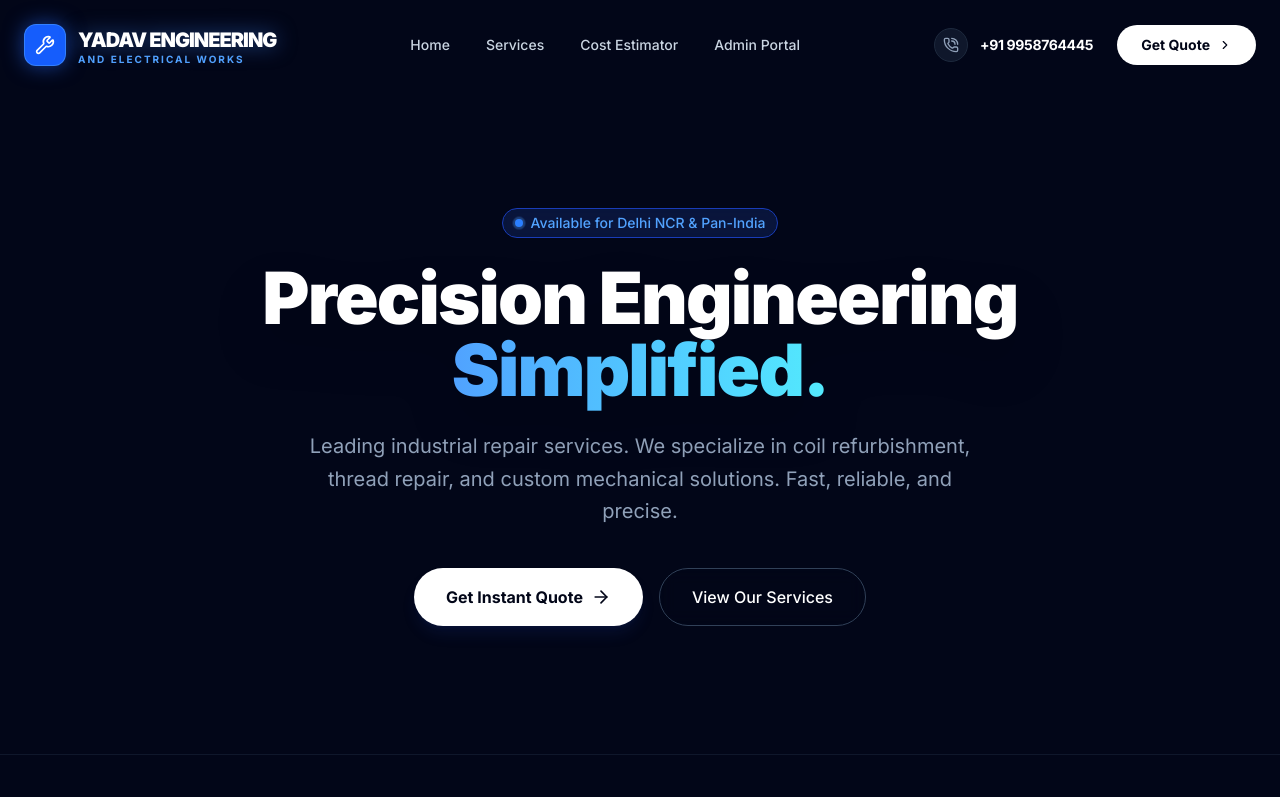
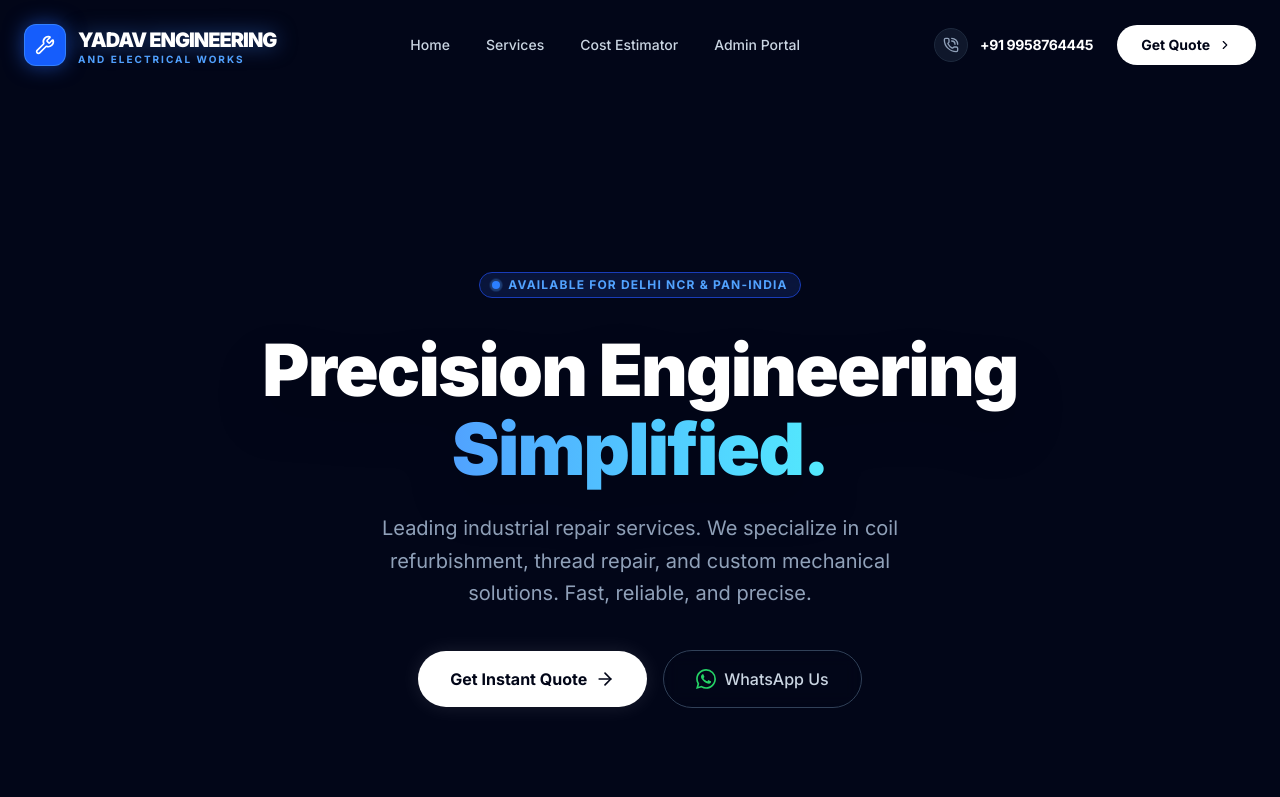
Before and after one commit to Abhishekyaddv/Yadav-Engg-And-Electrical-works, a Next.js app in the folder frontend/: page / in a window 1280 px wide. Shown: the top 797 px of the page. Built offline with nearby package versions, Linux system fonts and the light colour scheme.

Commit message:
ADDED WHATSAPP US BUTTON AT HERO SECTION

```diff
--- a/frontend/components/CoilCalculator.jsx
+++ b/frontend/components/CoilCalculator.jsx
@@ -78,7 +78,7 @@
         {/* LEFT COLUMN */}
         <div className="p-8 space-y-8 bg-neutral-900">
 
-          {/* TOGGLE: Industrial Orange Active State */}
+          {/* TOGGLE */}
           <div>
             <label className="text-xs font-bold text-neutral-500 uppercase tracking-widest mb-3 block">Component Condition</label>
             <div className="grid grid-cols-2 gap-4 p-1 bg-neutral-800 rounded-xl border border-neutral-700">
@@ -88,7 +88,7 @@
                   onClick={() => setFormData({...formData, coilType: type})}
                   className={`py-3 rounded-lg text-sm font-bold transition-all ${
                     formData.coilType === type
-                    ? 'bg-orange-600 text-white shadow-lg shadow-orange-900/40' // Orange Active
+                    ? 'bg-orange-600 text-white shadow-lg shadow-orange-900/40'
                     : 'text-neutral-400 hover:text-white hover:bg-neutral-700'
                   }`}
                 >
@@ -143,7 +143,7 @@
             )}
           </div>
 
-          {/* INPUT: Quantity */}
+          {/* INPUT: Quantity (Restricted to 1000) */}
           <div>
             <label className="text-xs font-bold text-neutral-500 uppercase tracking-widest mb-3 block">Quantity (Holes)</label>
             <div className="relative group">
@@ -154,8 +154,21 @@
                   value={formData.numHoles}
                   onChange={(e) => {
                     const val = e.target.value;
-                    // Properly handle empty string to allow backspacing
-                    setFormData({ ...formData, numHoles: val === "" ? "" : Number(val) });
+
+                    // 1. Handle empty input (allow user to clear field)
+                    if (val === "") {
+                      setFormData({ ...formData, numHoles: "" });
+                      return;
+                    }
+
+                    // 2. Parse number
+                    let num = parseInt(val, 10);
+
+                    // 3. Enforce Max Limit (1000)
+                    if (num > 1000) num = 1000;
+
+                    // 4. Update State
+                    setFormData({ ...formData, numHoles: num });
                   }}
                   className="w-full bg-neutral-800 border border-neutral-700 text-white p-4 rounded-xl outline-none focus:border-orange-500 focus:ring-1 focus:ring-orange-500 transition-all font-mono text-lg placeholder:text-neutral-600"
                   placeholder="0"
@@ -193,8 +206,8 @@
                           </div>
 
                           <div className="flex justify-between items-center py-3">
-                              {/* <span className="text-neutral-400 text-sm">Service & Labour</span>
-                              <span className="font-mono text-green-500 text-xs font-bold bg-green-500/10 px-2 py-1 rounded">INCLUDED</span> */}
+                              <span className="text-neutral-400 text-sm">Service & Labour</span>
+                              <span className="font-mono text-green-500 text-xs font-bold bg-green-500/10 px-2 py-1 rounded">INCLUDED</span>
                           </div>
                       </div>
                   </div>
@@ -233,7 +246,6 @@
                 onClick={openWhatsApp}
                 className="w-full bg-[#25D366] hover:bg-[#20b857] text-white p-4 rounded-xl font-bold flex items-center justify-center gap-3 transition-all shadow-lg hover:shadow-green-900/20 active:scale-95 group"
             >
-                {/* Simplified SVG Icon */}
                 <svg viewBox="0 0 24 24" width="24" height="24" fill="currentColor" className="transition-transform group-hover:scale-110">
                     <path d="M17.472 14.382c-.297-.149-1.758-.867-2.03-.967-.273-.099-.471-.148-.67.15-.197.297-.767.966-.94 1.164-.173.199-.347.223-.644.075-.297-.15-1.255-.463-2.39-1.475-.883-.788-1.48-1.761-1.653-2.059-.173-.297-.018-.458.13-.606.134-.133.298-.347.446-.52.149-.174.198-.298.298-.497.099-.198.05-.371-.025-.52-.075-.149-.669-1.612-.916-2.207-.242-.579-.487-.5-.669-.51-.173-.008-.371-.01-.57-.01-.198 0-.52.074-.792.372-.272.297-1.04 1.016-1.04 2.479 0 1.462 1.065 2.875 1.213 3.074.149.198 2.096 3.2 5.077 4.487.709.306 1.262.489 1.694.625.712.227 1.36.195 1.871.118.571-.085 1.758-.719 2.006-1.413.248-.694.248-1.289.173-1.413-.074-.124-.272-.198-.57-.347m-5.421 7.403h-.004a9.87 9.87 0 01-5.031-1.378l-.361-.214-3.741.982.998-3.648-.235-.374a9.86 9.86 0 01-1.51-5.26c.001-5.45 4.436-9.884 9.888-9.884 2.64 0 5.122 1.03 6.988 2.898a9.825 9.825 0 012.893 6.994c-.003 5.45-4.437 9.884-9.885 9.884m8.413-18.297A11.815 11.815 0 0012.05 0C5.495 0 .16 5.335.157 11.892c0 2.096.547 4.142 1.588 5.945L.057 24l6.305-1.654a11.882 11.882 0 005.683 1.448h.005c6.554 0 11.89-5.335 11.893-11.893a11.821 11.821 0 00-3.48-8.413z"/>
                 </svg>
--- a/frontend/src/app/page.tsx
+++ b/frontend/src/app/page.tsx
@@ -1,21 +1,30 @@
 import CoilCalculator from '../../components/CoilCalculator';
 import ClientCarousel from '../../components/ClientCarousel';
 import FounderSection from '../../components/FounderSection';
-import HeroBackground from '../../components/HeroBackground'; // <--- NEW IMPORT
+import HeroBackground from '../../components/HeroBackground';
 import { ArrowRight, CheckCircle2, MapPin } from 'lucide-react';
 
 export default function Home() {
   return (
     <main className="min-h-screen bg-slate-950 selection:bg-blue-500/30">
 
-      {/* 1. HERO SECTION */}
-      <section className="relative pt-32 pb-32 overflow-hidden">
+      {/* 1. HERO SECTION (Updated for Mobile Alignment & Glow) */}
+      <section className="relative pt-32 pb-20 lg:pt-48 lg:pb-32 overflow-hidden">
 
-        {/* <--- ADD THE BACKGROUND HERE ---> */}
+        {/* <--- BACKGROUND COMPONENTS ---> */}
         <HeroBackground />
 
-        <div className="max-w-6xl mx-auto px-6 text-center relative z-10">
-          <div className="inline-flex items-center gap-2 px-3 py-1 rounded-full bg-blue-900/30 border border-blue-800 text-blue-400 text-sm font-medium mb-6 backdrop-blur-sm">
+        {/* New Glow Effects for "Attractive" Look */}
+        <div className="absolute top-0 left-1/2 -translate-x-1/2 w-full h-full max-w-7xl -z-10 pointer-events-none">
+            <div className="absolute top-20 left-10 w-72 h-72 bg-blue-600/20 rounded-full blur-[100px] opacity-50" />
+            <div className="absolute bottom-20 right-10 w-80 h-80 bg-cyan-500/10 rounded-full blur-[120px] opacity-50" />
+        </div>
+
+        <div className="max-w-6xl mx-auto px-6 relative z-10">
+          <div className="flex flex-col items-center text-center">
+
+            {/* Badge */}
+            <div className="inline-flex items-center gap-2 px-3 py-1 rounded-full bg-blue-900/30 border border-blue-800 text-blue-400 text-[10px] sm:text-xs font-bold tracking-widest uppercase mb-8 backdrop-blur-sm">
               <span className="relative flex h-2 w-2">
                 <span className="animate-ping absolute inline-flex h-full w-full rounded-full bg-blue-400 opacity-75"></span>
                 <span className="relative inline-flex rounded-full h-2 w-2 bg-blue-500"></span>
@@ -23,25 +32,41 @@
               Available for Delhi NCR & Pan-India
             </div>
 
-          <h1 className="text-5xl md:text-7xl font-black text-white tracking-tight mb-6 drop-shadow-2xl">
+            {/* Main Heading */}
+            <h1 className="text-5xl sm:text-6xl lg:text-7xl font-black text-white tracking-tight mb-6 leading-[1.1] drop-shadow-2xl">
               Precision Engineering <br />
               <span className="text-transparent bg-clip-text bg-gradient-to-r from-blue-400 to-cyan-300">
                 Simplified.
               </span>
             </h1>
 
-          <p className="text-slate-400 text-lg md:text-xl max-w-2xl mx-auto mb-10 leading-relaxed">
+            {/* Subtitle (Constrained Width) */}
+            <p className="text-slate-400 text-base sm:text-lg md:text-xl max-w-xl mx-auto mb-10 leading-relaxed">
               Leading industrial repair services. We specialize in coil refurbishment,
               thread repair, and custom mechanical solutions. Fast, reliable, and precise.
             </p>
 
-          <div className="flex flex-col sm:flex-row gap-4 justify-center">
-            <a href="#calculator" className="inline-flex items-center justify-center gap-2 px-8 py-4 bg-white text-slate-950 rounded-full font-bold hover:bg-blue-50 transition-colors shadow-lg shadow-blue-900/20">
-              Get Instant Quote <ArrowRight size={20} />
+            {/* Action Buttons (Stacked on Mobile) */}
+            <div className="flex flex-col sm:flex-row items-center justify-center gap-4 w-full sm:w-auto">
+              <a href="#calculator" className="w-full sm:w-auto inline-flex items-center justify-center gap-2 px-8 py-4 bg-white text-slate-950 rounded-full font-bold hover:bg-blue-50 transition-colors shadow-[0_0_20px_rgba(255,255,255,0.1)] group">
+                Get Instant Quote
+                <ArrowRight size={20} className="group-hover:translate-x-1 transition-transform" />
               </a>
-            <button className="px-8 py-4 rounded-full border border-slate-700 text-white font-medium hover:bg-slate-800/50 backdrop-blur-sm transition-colors">
-              View Our Services
-            </button>
+
+              <a
+                href="https://wa.me/919958764445"
+                target="_blank"
+                rel="noopener noreferrer"
+                className="w-full sm:w-auto px-8 py-4 rounded-full border border-slate-700 text-slate-300 font-medium hover:bg-slate-800 hover:text-white hover:border-slate-600 transition-all flex items-center justify-center gap-2 backdrop-blur-sm"
+              >
+                {/* WhatsApp Icon */}
+                <svg viewBox="0 0 24 24" width="20" height="20" fill="currentColor" className="text-[#25D366]">
+                  <path d="M17.472 14.382c-.297-.149-1.758-.867-2.03-.967-.273-.099-.471-.148-.67.15-.197.297-.767.966-.94 1.164-.173.199-.347.223-.644.075-.297-.15-1.255-.463-2.39-1.475-.883-.788-1.48-1.761-1.653-2.059-.173-.297-.018-.458.13-.606.134-.133.298-.347.446-.52.149-.174.198-.298.298-.497.099-.198.05-.371-.025-.52-.075-.149-.669-1.612-.916-2.207-.242-.579-.487-.5-.669-.51-.173-.008-.371-.01-.57-.01-.198 0-.52.074-.792.372-.272.297-1.04 1.016-1.04 2.479 0 1.462 1.065 2.875 1.213 3.074.149.198 2.096 3.2 5.077 4.487.709.306 1.262.489 1.694.625.712.227 1.36.195 1.871.118.571-.085 1.758-.719 2.006-1.413.248-.694.248-1.289.173-1.413-.074-.124-.272-.198-.57-.347m-5.421 7.403h-.004a9.87 9.87 0 01-5.031-1.378l-.361-.214-3.741.982.998-3.648-.235-.374a9.86 9.86 0 01-1.51-5.26c.001-5.45 4.436-9.884 9.888-9.884 2.64 0 5.122 1.03 6.988 2.898a9.825 9.825 0 012.893 6.994c-.003 5.45-4.437 9.884-9.885 9.884m8.413-18.297A11.815 11.815 0 0012.05 0C5.495 0 .16 5.335.157 11.892c0 2.096.547 4.142 1.588 5.945L.057 24l6.305-1.654a11.882 11.882 0 005.683 1.448h.005c6.554 0 11.89-5.335 11.893-11.893a11.821 11.821 0 00-3.48-8.413z"/>
+                </svg>
+                WhatsApp Us
+              </a>
+            </div>
+
           </div>
         </div>
       </section>
```
Lines whose indentation alone changed are shown as unchanged.
